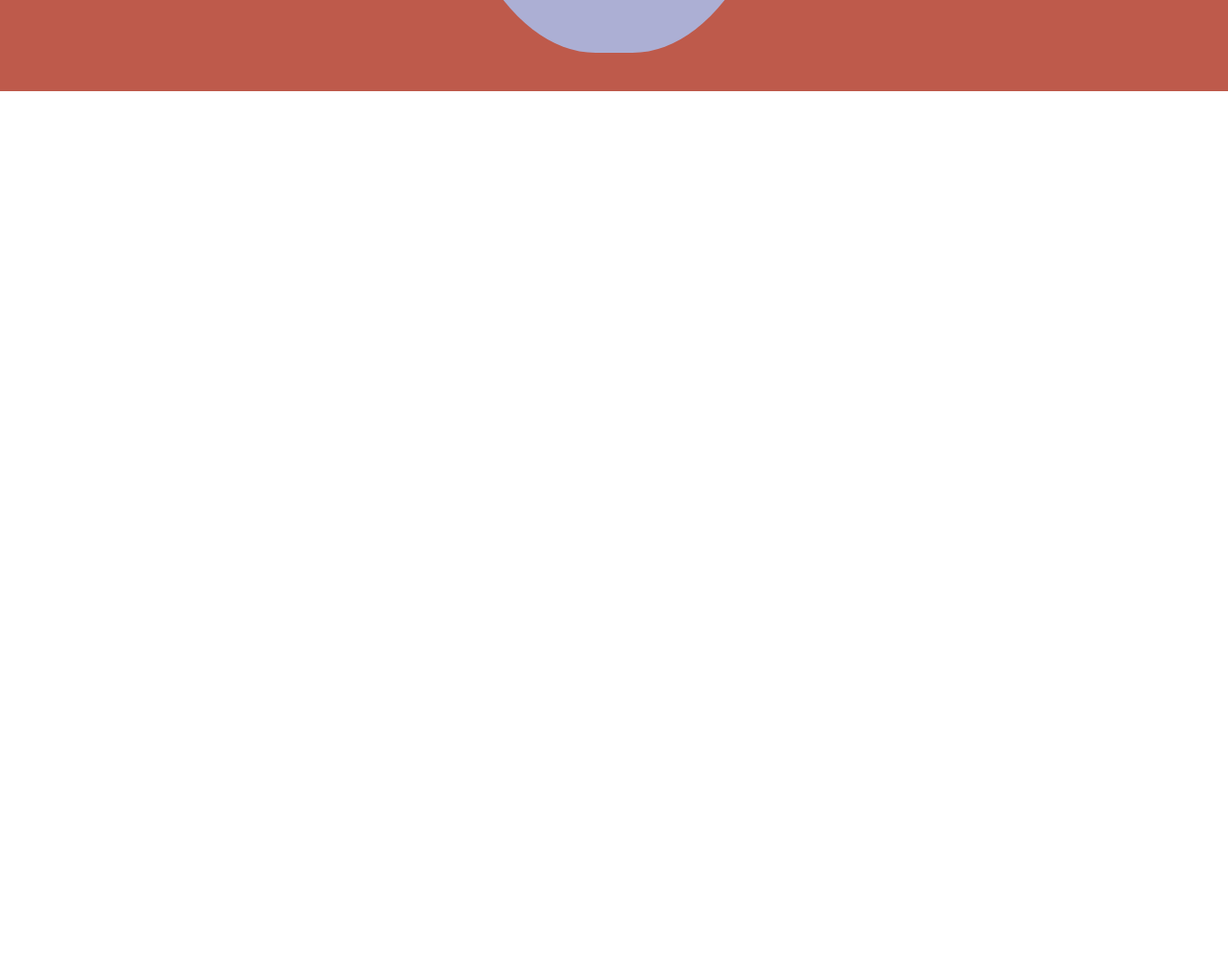
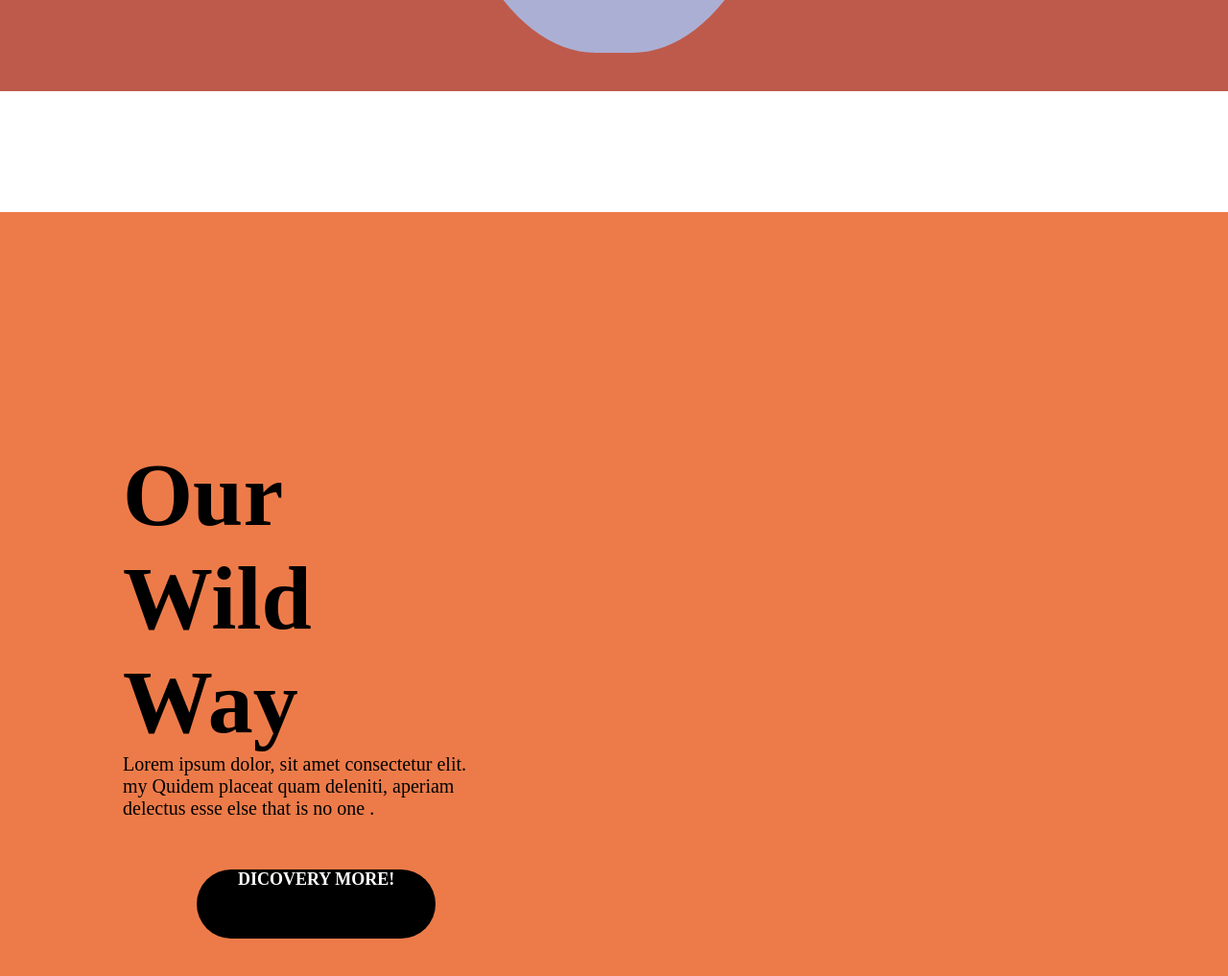
Before and after one commit to Nitukumari12/wildsouls-clone-webpage, a plain HTML site: page index.html in a window 1280 px wide. Shown: the part 2405-3422 px from the top of the page at 96% size. Before the commit the page ends 2626 px from the top, so only its background shows below. Drawn offline with nearby package versions, Linux system fonts and the light colour scheme; a web font is replaced by a local one.

Commit message:
make a third page left side

```diff
--- a/index.html
+++ b/index.html
@@ -63,7 +63,6 @@
             <div class="no1"></div>
         </div>
         <div class="card">
-
             <div class="cards" style="background-color: #FFF7B0;">
                 <div class="overlay">
                     <img class="hover21" src="./imges/1.png">
@@ -72,20 +71,15 @@
                     </div>
                 </div>
             </div>
-
-
-
             <div class="cards1" style="background-color: #ACAFD4">
                 <div class="overlay2">
                     <img class="hover21" src="./imges/6.png">
                     <div class="img2">
-                        <img src="https://static.wildsouls.gr/app/uploads/2022/02/fountoukovoutiro_kakao_xourma-1-800x904.png">
+                        <img
+                            src="https://static.wildsouls.gr/app/uploads/2022/02/fountoukovoutiro_kakao_xourma-1-800x904.png">
                     </div>
                 </div>
             </div>
-
-
-
             <div class="cards" style="background-color: #AFE2F8;">
                 <div class="overlay">
                     <img class="hover21" src="./imges/2.png">
@@ -94,9 +88,6 @@
                     </div>
                 </div>
             </div>
-
-
-
             <div class="cards1" style="background-color: #FECF6B;">
                 <div class="overlay2">
                     <img class="hover21" src="./imges/7.png">
@@ -105,10 +96,6 @@
                     </div>
                 </div>
             </div>
-
-
-
-
             <div class="cards" style="background-color: #A6D07D;">
                 <div class="overlay">
                     <img class="hover21" src="./imges/3.png">
@@ -117,10 +104,6 @@
                     </div>
                 </div>
             </div>
-
-
-
-
             <div class="cards1" style="background-color: #FFF7AE;">
                 <div class="overlay2">
                     <img class="hover21" src="./imges/8.png">
@@ -129,9 +112,6 @@
                     </div>
                 </div>
             </div>
-
-
-
             <div class="cards" style="background-color: #729F80;">
                 <div class="overlay">
                     <img class="hover21" src="./imges/4.png">
@@ -140,9 +120,6 @@
                     </div>
                 </div>
             </div>
-
-
-
             <div class="cards1" style="background-color: #AD69A9;">
                 <div class="overlay2">
                     <img class="hover21" src="./imges/9.png">
@@ -151,10 +128,6 @@
                     </div>
                 </div>
             </div>
-
-
-
-
             <div class="cards" style="background-color: #F94F5B;">
                 <div class="overlay">
                     <img class="hover21" src="./imges/5.png">
@@ -163,10 +136,6 @@
                     </div>
                 </div>
             </div>
-
-
-
-
             <div class="cards1" style="background-color: #FECF6B;">
                 <div class="overlay2">
                     <img class="hover21" src="./imges/7.png">
@@ -174,6 +143,21 @@
                         <img src="https://static.wildsouls.gr/app/uploads/2020/10/taxini_sisami-800x880.png">
                     </div>
                 </div>
+            </div>
+        </div>
+        <!-- -----------------------------------------------------------page2end---------------------------------------------------- -->
+
+
+    <div class="box3">
+         <div id="wild-left">
+            <div class="content">
+                  <h1>Our <br>Wild Way</h1>
+                  <p>Lorem ipsum dolor, sit amet consectetur  elit. my  Quidem placeat quam deleniti, aperiam delectus esse else that is no one .</p>
+                 <div id="btn">DICOVERY MORE!</div>
+            </div>
+         </div>
+         <div class="right-side-image">
+
          </div>
     </div>
 
@@ -197,8 +181,35 @@
 
 
 
-    <!-- <div class="box3"></div>
-     <div class="box4"></div>
+
+
+
+
+
+
+
+
+
+
+
+
+
+
+
+
+
+
+
+
+
+
+
+
+
+
+
+
+    <!-- <div class="box4"></div>
      <div class="box5"></div>
      <div class="box6"></div>
      <div class="box7"></div>
--- a/style.css
+++ b/style.css
@@ -251,6 +251,10 @@ button{
     overflow-y: hidden;
     /* padding: 10px; */
 }
+
+.card::-webkit-scrollbar{
+    display: none;
+}
 .box2 > .card > .cards{
     width: 30%;
     height: 65%;
@@ -297,6 +301,60 @@ button{
     bottom: 8%;
     z-index: 99;
 }
+.btn{
+    width: 25%;
+    height: 20%;
+    background-color: black;
+    position: relative;
+    z-index: 99;
+    margin-top: 40%;
+}
+/* --------------------------------------page2 end-------------------------------------------------- */
+
+
+
+
+
+.box3{
+    width: 100%;
+    height: 65%;
+    background-color: #ED7B49;
+
+}
+#wild-left{
+    width: 30%;
+    height: 50%;
+    /* background-color: white; */
+    position: relative;
+    top: 23%;
+    left: 10%;
+}
+#wild-left > .content {
+    width: 100%;
+    height: 40%;
+    /* background-color: #1ea03a; */
+    font-size: 47px;
+   font-weight: 900;
+}
+#wild-left > .content p{
+    font-size: 20px;
+    font-weight: 100;
+}
+#wild-left > .content > #btn{
+    width: 65%;
+    height: 35%;
+    background-color: black;
+    position: relative;
+    top: 25%;
+    left: 20%;
+    border-radius: 50px;
+    font-size: 18px;
+    color: white;
+    text-align: center;
+}
+/* .right-side-image{
+    width: ;
+}  */
 
 
 
@@ -309,55 +367,7 @@ button{
 
 
 
-
-
-
-
-
-
-
-
-
-
-
-
-
-
-
-
-
-
-
-
-
-
-
-
-
-
-
-
-
-
-
-
-
-
-
-
-
-
-
-
-
-
-/* .box3{
-    width: 100%;
-    height: 100%;
-    background-color: rgb(49, 13, 107);
-
-}
-
+/*
 .box4{
     width: 100%;
     height: 100%;
```
Also changed, not shown: imges/Layer-0-1000x1216.webp (added), imges/Layer-1-1000x1216.webp (added), imges/Layer-2-1000x1216.webp (added). Lines whose indentation alone changed are shown as unchanged.
